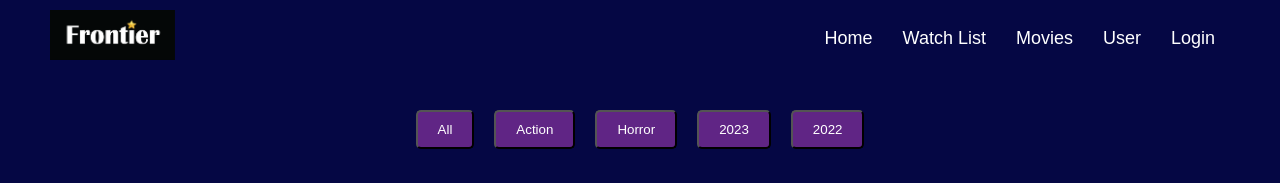
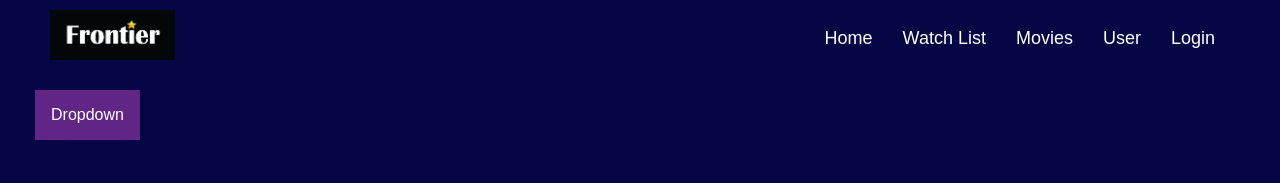
Before and after one commit to DV-Term-4-BYTE-ME/BYTE-ME, a plain HTML site: page pages/movieLibrary.html in a window 1280 px wide. Shown: the top 183 px of the page. Drawn offline with Linux system fonts and the light colour scheme; a script that the page names is missing.

Commit message:
Filter button Updates
Filter button was updated

```diff
--- a/css/movieLibrary.css
+++ b/css/movieLibrary.css
@@ -215,24 +215,64 @@ footer {
 }
 
 
-.filter-buttons {
-    display: flex;
-    justify-content: center;
-    margin-bottom: 20px;
-    margin-top: 100px;
+/* Dropdown Button */
+.dropbtn {
+    background-color: #602585;
+    color: white;
+    padding: 16px;
+    font-size: 16px;
+    border: none;
+    cursor: pointer;
+    margin-top: 90px;
+    margin-left: 35px;
+  }
 
-}
+  /* Dropdown button on hover & focus */
+  .dropbtn:hover, .dropbtn:focus {
+    background-color: #56B5B9;
+  }
 
-.filter-button {
-    padding: 10px 20px;
-    background-color: #602585;
-    margin: 10px;
-    border-radius: 5px;
-    cursor: pointer;
-    color: #fff;
-}
+  /* The search field */
+  #myInput {
+    box-sizing: border-box;
+    background-image: url('searchicon.png');
+    background-position: 14px 12px;
+    background-repeat: no-repeat;
+    font-size: 16px;
+    padding: 14px 20px 12px 45px;
+    border: none;
+    border-bottom: 1px solid #ddd;
+  }
 
-.filter-button.active {
-    background-color: #007BFF;
-    color: #fff;
-}
+  /* The search field when it gets focus/clicked on */
+  #myInput:focus {outline: 3px solid #ddd;}
+
+  /* The container <div> - needed to position the dropdown content */
+  .dropdown {
+    position: relative;
+    display: inline-block;
+  }
+
+  /* Dropdown Content (Hidden by Default) */
+  .dropdown-content {
+    display: none;
+    position: absolute;
+    background-color: #f6f6f6;
+    min-width: 230px;
+    border: 1px solid #ddd;
+    z-index: 1;
+  }
+
+  /* Links inside the dropdown */
+  .dropdown-content a {
+    color: black;
+    padding: 12px 16px;
+    text-decoration: none;
+    display: block;
+  }
+
+  /* Change color of dropdown links on hover */
+  .dropdown-content a:hover {background-color: #f1f1f1}
+
+  /* Show the dropdown menu (use JS to add this class to the .dropdown-content container when the user clicks on the dropdown button) */
+  .show {display:block;}
--- a/css/movieWatchList.css
+++ b/css/movieWatchList.css
@@ -55,3 +55,67 @@ header {
     color: #fff;
     font-weight: bold;
 }
+
+
+/* Dropdown Button */
+.dropbtn {
+    background-color: #602585;
+    color: white;
+    padding: 16px;
+    font-size: 16px;
+    border: none;
+    cursor: pointer;
+    margin-top: 90px;
+    margin-left: 35px;
+
+  }
+
+  /* Dropdown button on hover & focus */
+  .dropbtn:hover, .dropbtn:focus {
+    background-color: #56B5B9;
+  }
+
+  /* The search field */
+  #myInput {
+    box-sizing: border-box;
+    background-image: url('searchicon.png');
+    background-position: 14px 12px;
+    background-repeat: no-repeat;
+    font-size: 16px;
+    padding: 14px 20px 12px 45px;
+    border: none;
+    border-bottom: 1px solid #ddd;
+  }
+
+  /* The search field when it gets focus/clicked on */
+  #myInput:focus {outline: 3px solid #ddd;}
+
+  /* The container <div> - needed to position the dropdown content */
+  .dropdown {
+    position: relative;
+    display: inline-block;
+  }
+
+  /* Dropdown Content (Hidden by Default) */
+  .dropdown-content {
+    display: none;
+    position: absolute;
+    background-color: #f6f6f6;
+    min-width: 230px;
+    border: 1px solid #ddd;
+    z-index: 1;
+  }
+
+  /* Links inside the dropdown */
+  .dropdown-content a {
+    color: black;
+    padding: 12px 16px;
+    text-decoration: none;
+    display: block;
+  }
+
+  /* Change color of dropdown links on hover */
+  .dropdown-content a:hover {background-color: #f1f1f1}
+
+  /* Show the dropdown menu (use JS to add this class to the .dropdown-content container when the user clicks on the dropdown button) */
+  .show {display:block;}
--- a/pages/movieLibrary.html
+++ b/pages/movieLibrary.html
@@ -26,14 +26,15 @@
         </div>
     </header>
 
-        <div class="filter-buttons">
-            <button class="filter-button" data-filter="all">All</button>
-            <button class="filter-button" data-filter="genre1">Action</button>
-            <button class="filter-button" data-filter="genre2">Horror</button>
-            <button class="filter-button" data-filter="year2023">2023</button>
-            <button class="filter-button" data-filter="year2022">2022</button>
-            </div>
-    </div>
+    <div class="dropdown">
+        <button onclick="myFunction()" class="dropbtn">Dropdown</button>
+        <div id="myDropdown" class="dropdown-content">
+          <input type="text" placeholder="Search.." id="myInput" onkeyup="filterFunction()">
+          <a href="#20224">2024</a>
+          <a href="#2023">2023</a>
+          <a href="#topRated">Top Rated</a>
+        </div>
+      </div>
     <!-- Movie Sections -->
     <div class="container">
         <div class="section">
```
Also changed, not shown: css/main.css (+7 -0 lines), index.html (+1 -1 lines), pages/movieWatchlist.html (+8 -7 lines).
